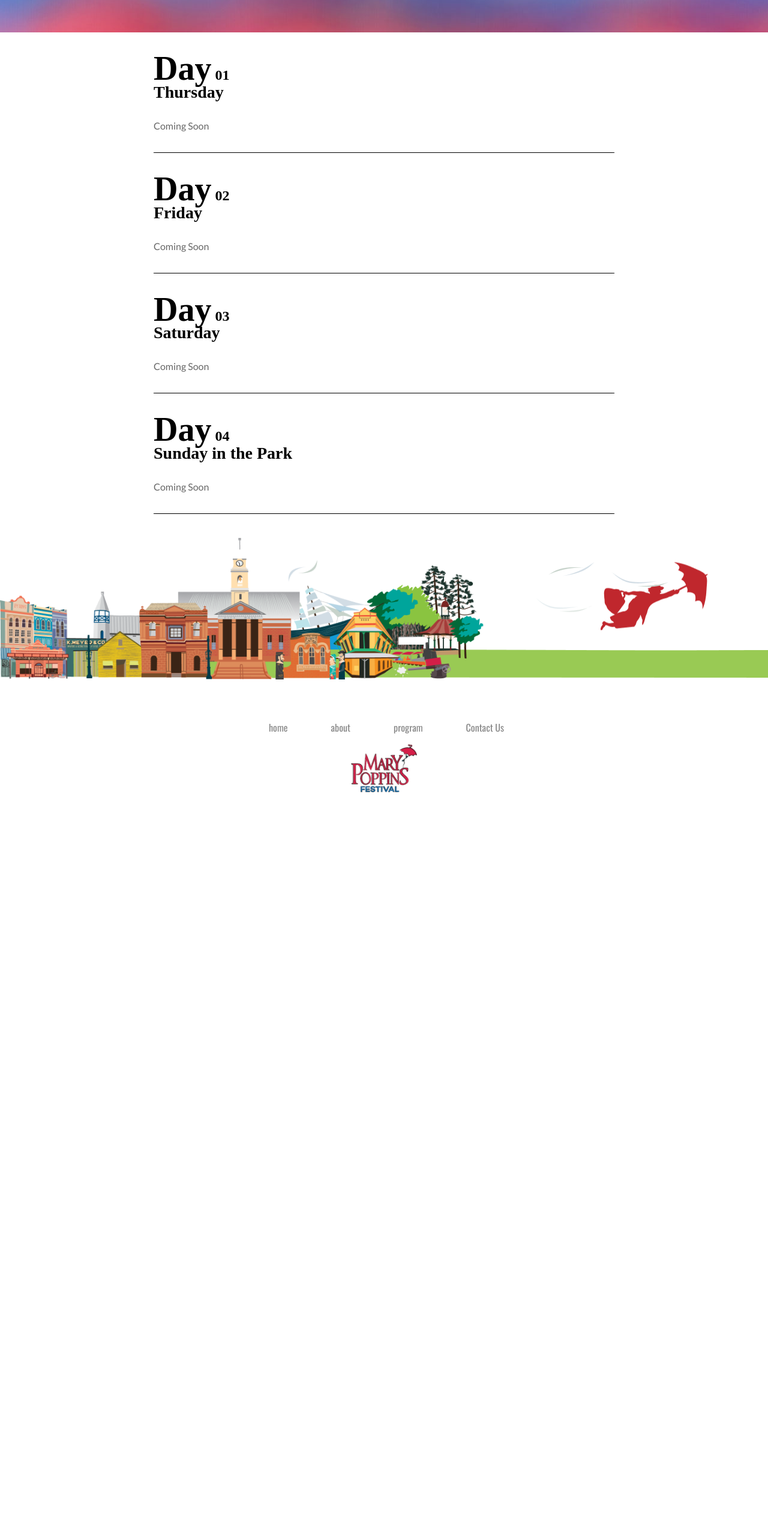
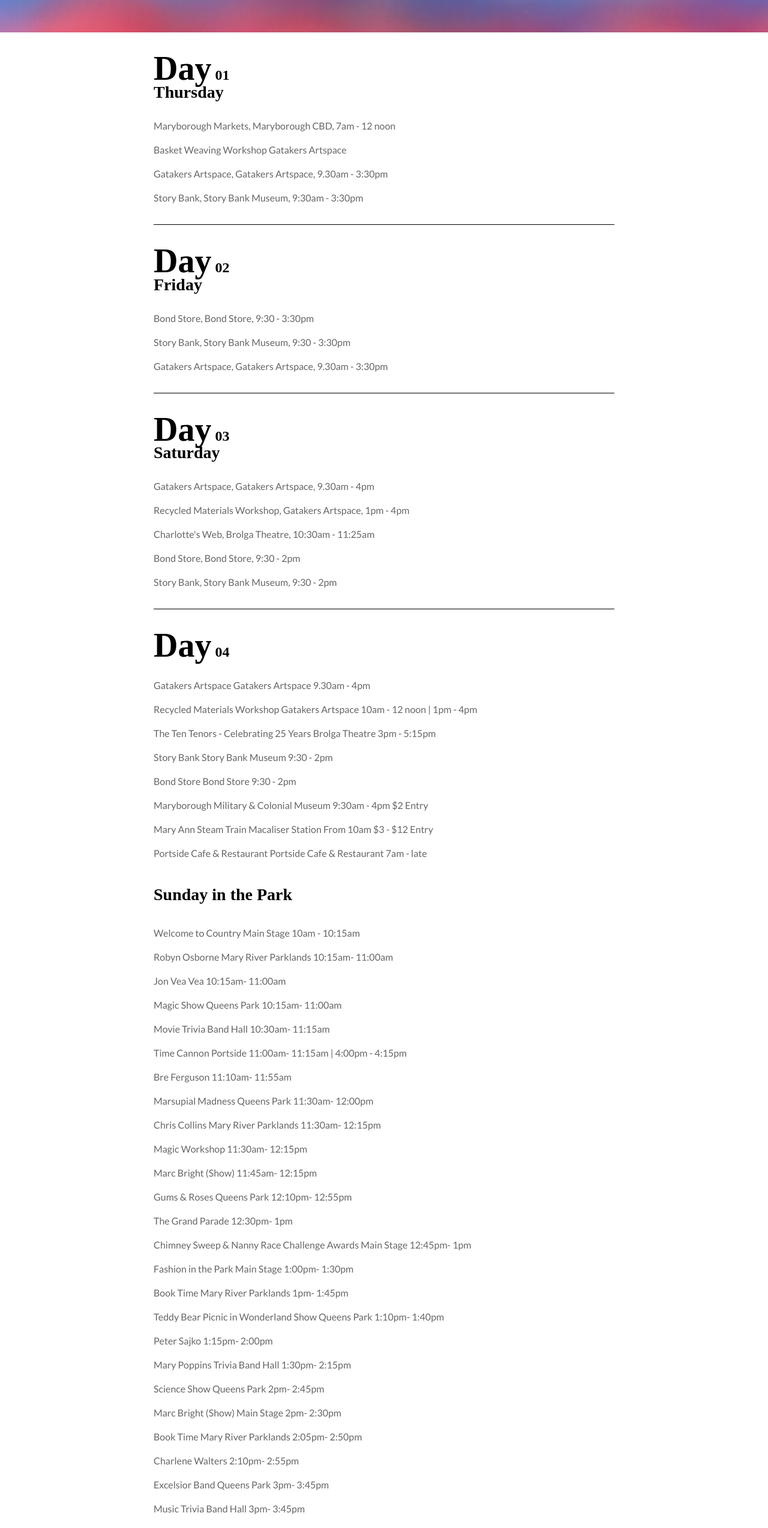
Before and after one commit to idickinson94/Mary-Poppins, a Next.js app: page /program in a window 1280 px wide. Shown: the part 234-2782 px from the top of the page at 60% size. Before the commit the page ends 1593 px from the top, so only its background shows below. Built offline with nearby package versions, Linux system fonts and the light colour scheme; no server answers; a web font is replaced by a local one.

Commit message:
program page

```diff
--- a/pages/program.js
+++ b/pages/program.js
@@ -20,7 +20,10 @@
             <h6>Thursday</h6>
           </div>
           <div className={styles.item_content}>
-            <p className={styles.heading}>Coming Soon</p>
+            <p>Maryborough Markets, Maryborough CBD, 7am - 12 noon</p>
+            <p>Basket Weaving Workshop Gatakers Artspace</p>
+            <p>Gatakers Artspace, Gatakers Artspace, 9.30am - 3:30pm</p>
+            <p>Story Bank, Story Bank Museum, 9:30am - 3:30pm</p>
           </div>
         </div>
 
@@ -32,7 +35,9 @@
             <h6>Friday</h6>
           </div>
           <div className={styles.item_content}>
-            <p className={styles.heading}>Coming Soon</p>
+            <p>Bond Store, Bond Store, 9:30 - 3:30pm</p>
+            <p>Story Bank, Story Bank Museum, 9:30 - 3:30pm</p>
+            <p>Gatakers Artspace, Gatakers Artspace, 9.30am - 3:30pm</p>
           </div>
         </div>
 
@@ -44,7 +49,11 @@
             <h6>Saturday</h6>
           </div>
           <div className={styles.item_content}>
-            <p className={styles.heading}>Coming Soon</p>
+            <p>Gatakers Artspace, Gatakers Artspace, 9.30am - 4pm</p>
+            <p>Recycled Materials Workshop, Gatakers Artspace, 1pm - 4pm</p>
+            <p>Charlotte's Web, Brolga Theatre, 10:30am - 11:25am</p>
+            <p>Bond Store, Bond Store, 9:30 - 2pm</p>
+            <p>Story Bank, Story Bank Museum, 9:30 - 2pm</p>
           </div>
         </div>
 
@@ -53,10 +62,84 @@
             <h5>
               Day <span>04</span>
             </h5>
-            <h6>Sunday in the Park</h6>
           </div>
           <div className={styles.item_content}>
-            <p className={styles.heading}>Coming Soon</p>
+            <p>Gatakers Artspace Gatakers Artspace 9.30am - 4pm</p>
+            <p>
+              Recycled Materials Workshop Gatakers Artspace 10am - 12 noon | 1pm
+              - 4pm
+            </p>
+            <p>
+              The Ten Tenors - Celebrating 25 Years Brolga Theatre 3pm - 5:15pm
+            </p>
+            <p>Story Bank Story Bank Museum 9:30 - 2pm</p>
+            <p>Bond Store Bond Store 9:30 - 2pm</p>
+            <p>Maryborough Military & Colonial Museum 9:30am - 4pm $2 Entry</p>
+            <p>
+              Mary Ann Steam Train Macaliser Station From 10am $3 - $12 Entry
+            </p>
+            <p>
+              Portside Cafe & Restaurant Portside Cafe & Restaurant 7am - late
+            </p>
+            <br />
+
+            <div className={styles.day}>
+              <h6>Sunday in the Park</h6>
+            </div>
+            <br />
+            <p>Welcome to Country Main Stage 10am - 10:15am</p>
+            <p>Robyn Osborne Mary River Parklands 10:15am- 11:00am</p>
+            <p>Jon Vea Vea 10:15am- 11:00am</p>
+            <p>Magic Show Queens Park 10:15am- 11:00am</p>
+            <p>Movie Trivia Band Hall 10:30am- 11:15am</p>
+            <p>Time Cannon Portside 11:00am- 11:15am | 4:00pm - 4:15pm</p>
+            <p>Bre Ferguson 11:10am- 11:55am</p>
+            <p>Marsupial Madness Queens Park 11:30am- 12:00pm</p>
+            <p>Chris Collins Mary River Parklands 11:30am- 12:15pm</p>
+            <p>Magic Workshop 11:30am- 12:15pm</p>
+            <p>Marc Bright (Show) 11:45am- 12:15pm</p>
+            <p>Gums & Roses Queens Park 12:10pm- 12:55pm</p>
+            <p>The Grand Parade 12:30pm- 1pm</p>
+            <p>
+              Chimney Sweep & Nanny Race Challenge Awards Main Stage 12:45pm-
+              1pm
+            </p>
+            <p>Fashion in the Park Main Stage 1:00pm- 1:30pm</p>
+            <p>Book Time Mary River Parklands 1pm- 1:45pm</p>
+            <p>
+              Teddy Bear Picnic in Wonderland Show Queens Park 1:10pm- 1:40pm
+            </p>
+            <p>Peter Sajko 1:15pm- 2:00pm</p>
+            <p>Mary Poppins Trivia Band Hall 1:30pm- 2:15pm</p>
+            <p>Science Show Queens Park 2pm- 2:45pm</p>
+            <p>Marc Bright (Show) Main Stage 2pm- 2:30pm</p>
+            <p>Book Time Mary River Parklands 2:05pm- 2:50pm</p>
+            <p>Charlene Walters 2:10pm- 2:55pm</p>
+            <p>Excelsior Band Queens Park 3pm- 3:45pm</p>
+            <p>Music Trivia Band Hall 3pm- 3:45pm</p>
+            <p>
+              The TEN Tenors- Celebrating 25 Years Brolga Theatre 3pm- 5:15pm
+            </p>
+            <p>Book Time Mary River Parklands 3:10pm- 3:55pm</p>
+            <p>
+              Marc Bright (Art Mural) Mary River Parklands & Queens Park ALL
+            </p>
+            <p>
+              Kim Manici (Art Circles) Mary River Parklands & Queens Park ALL
+            </p>
+            <p>
+              Will Paes (Chalk Artist) Mary River Parklands & Queens Park ALL
+            </p>
+            <p>Chimney Sweep Challenge Richmond Street ALL</p>
+            <p>The Great Nanny Race Richmond Street ALL</p>
+            <p>Crash Box Crew Mary River Parklands & Queens Park All day</p>
+            <p>
+              Hoozattevents Roving Mary River Parklands & Queens Park All day
+            </p>
+            <p>
+              Glen Rhodes- Roving Mary River Parklands & Queens Park All day
+            </p>
+            <p>Wayne Fleming Mary River Parklands & Queens Park All day</p>
           </div>
         </div>
       </div>
```
